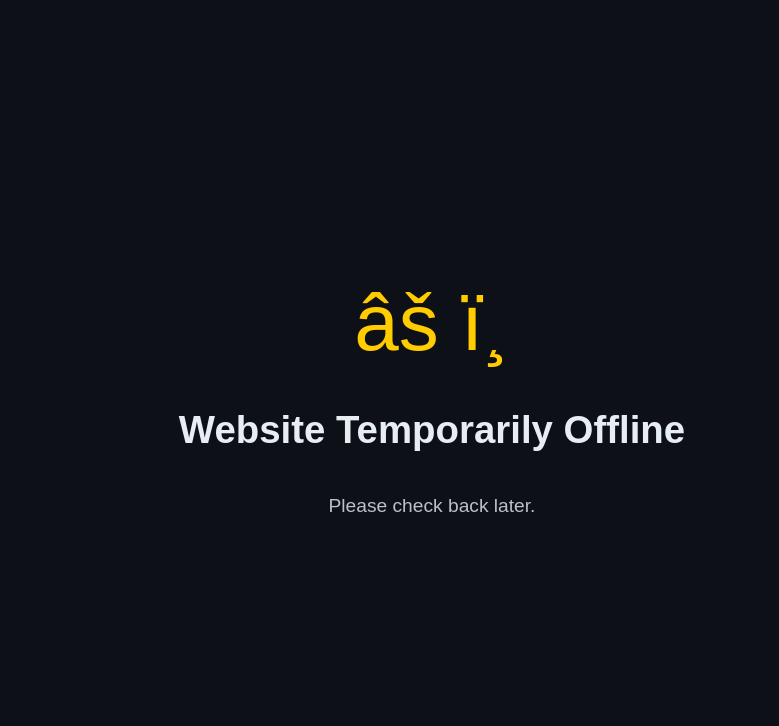
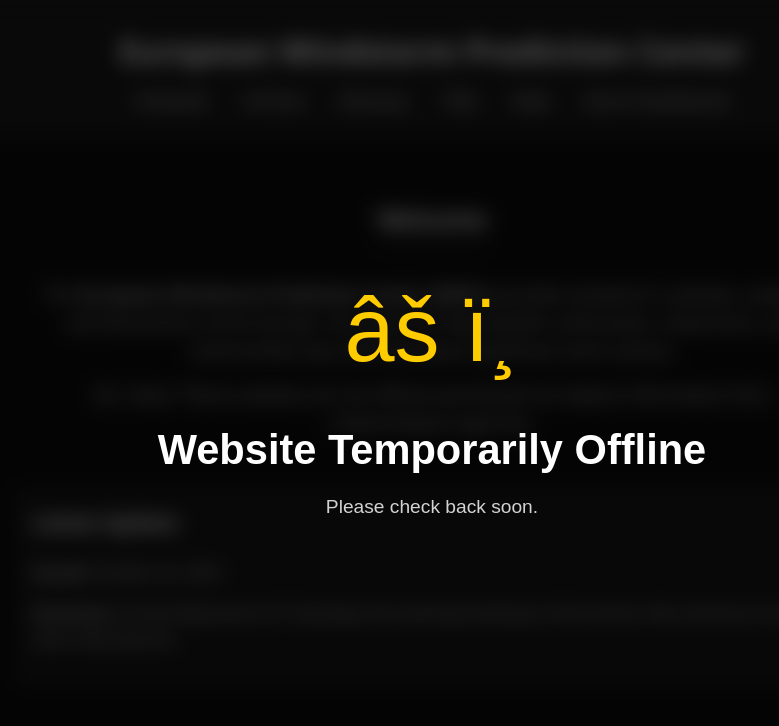
Before and after one commit to euwpc/ewpc.github.io-home, a plain HTML site: page index.html in a window 1280 px wide. Shown: the top 726 px of the page, without its empty margins (208-987 px from the left). Drawn offline with Linux system fonts and the light colour scheme.

Commit message:
Update index.html

```diff
--- a/index.html
+++ b/index.html
@@ -1,33 +1,42 @@
 <!DOCTYPE html>
 <html lang="en">
 <head>
-  <!-- SITE OFFLINE OVERLAY -->
+ <!-- SITE TEMPORARILY OFFLINE OVERLAY -->
 <div id="site-offline-overlay" style="
-  position: fixed; inset: 0;
-  background:#0d1117;
-  color:#e6edf3;
-  display:flex;
-  flex-direction:column;
-  justify-content:center;
-  align-items:center;
-  text-align:center;
-  z-index:999999999;
+  position: fixed;
+  inset: 0;
+  backdrop-filter: blur(10px);
+  background: rgba(0, 0, 0, 0.65);
+  display: flex;
+  flex-direction: column;
+  justify-content: center;
+  align-items: center;
   font-family: Arial, sans-serif;
-  pointer-events:all;">
-  <div style="font-size:80px; color:#ffcc00;">⚠️</div>
-  <h1 style="margin:12px 0; font-size:2.4rem;">Website Temporarily Offline</h1>
-  <p style="font-size:1.2rem; opacity:.8;">Please check back later.</p>
+  z-index: 999999999;
+  text-align: center;
+  pointer-events: all;">
+
+  <div style="font-size: 90px; color: #ffcc00; margin-bottom: 15px;">⚠️</div>
+
+  <h1 style="font-size: 2.6rem; margin: 0; color: #ffffff;">
+    Website Temporarily Offline
+  </h1>
+
+  <p style="font-size: 1.2rem; margin-top: 8px; color: #d3d3d3;">
+    Please check back soon.
+  </p>
 </div>
 
 <script>
-  // Disable all input / interaction
+  // Disable all interaction
   const block = e => { e.preventDefault(); e.stopPropagation(); return false; };
-  ["click","mousedown","mouseup","keydown","keyup","contextmenu","touchstart"]
+  ["click","mousedown","mouseup","keydown","keyup","contextmenu","touchstart","scroll"]
     .forEach(evt => window.addEventListener(evt, block, true));
 
-  // Disable scrolling
+  // Stop page scrolling
   document.body.style.overflow = "hidden";
 </script>
+
 
   <meta charset="UTF-8">
   <meta name="viewport" content="width=device-width, initial-scale=1.0">
```
